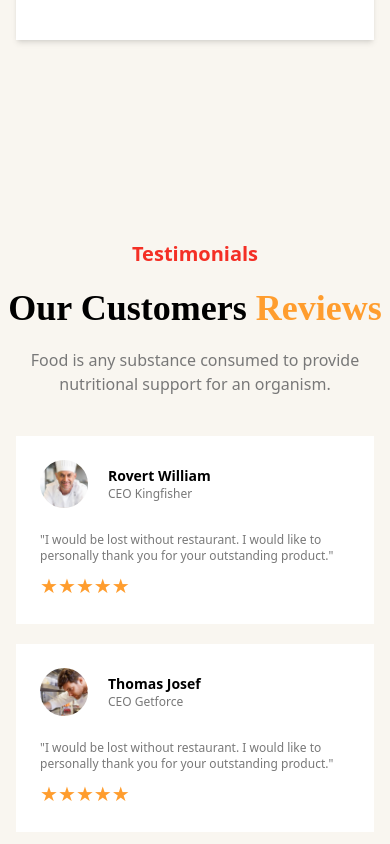
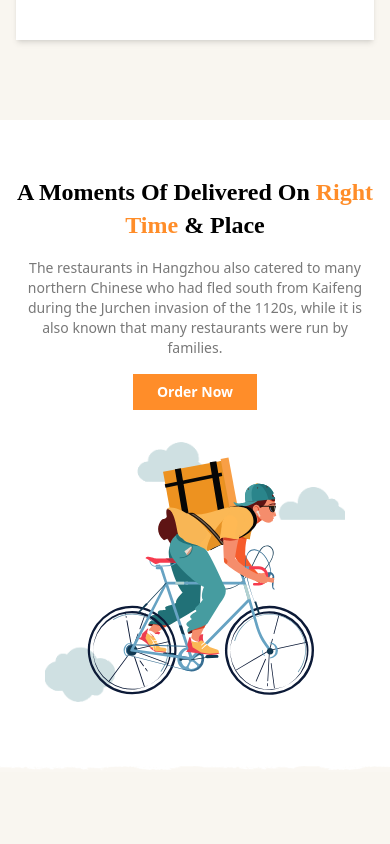
Before and after one commit to jobayer58/Foodie-Haven, a React (Vite) app: page / in a window 390 px wide. Shown: the part 5040-5884 px from the top of the page. Built offline with nearby package versions, Linux system fonts and the light colour scheme.

Commit message:
added delivered section with responsive

```diff
--- a/src/Components/Layout/MainLayout.jsx
+++ b/src/Components/Layout/MainLayout.jsx
@@ -5,6 +5,7 @@ import DiscountCafe from '../Pages/DiscountCafe';
 import DeliciousFood from '../Pages/DeliciousFood';
 import Testimonials from '../Pages/Testimonials';
 import Footer from '../Pages/Footer';
+import Delivered from '../Pages/Delivered';
 
 const MainLayout = () => {
     return (
@@ -13,6 +14,7 @@ const MainLayout = () => {
             <Banner></Banner>
             <DiscountCafe></DiscountCafe>
             <DeliciousFood></DeliciousFood>
+            <Delivered></Delivered>
             <Testimonials></Testimonials>
             <Footer></Footer>
 
--- /dev/null
+++ b/src/Components/Pages/Delivered.jsx
@@ -0,0 +1,49 @@
+import React from 'react';
+import deliveryBanner from '../../assets/images/delivery-banner-bg.png'
+import shape from '../../assets/images/shape-grey.png'
+import deliveryBoy from '../../assets/images/delivery-boy.svg'
+
+const Delivered = () => {
+    return (
+        <div>
+            <div className='max-w-7xl mx-auto flex flex-col space-y-8 md:space-y-0 md:gap-0 md:flex-row items-center justify-between py-14 md:py-24 lg:py-32 px-4 md:px-6 lg:px-0 '>
+                {/* text */}
+                <div className='space-y-4 md:space-y-5 text-center md:text-left'>
+                    <h1 className='text-2xl md:text-4xl lg:text-5xl font-bold style leading-snug'>
+                        A Moments Of Delivered <br className='hidden lg:block' />
+                        On  <span className='text-[#FF8D29]'><br className='hidden md:block lg:hidden' /> Right Time</span> & Place
+                    </h1>
+                    <p className='text-[#787878] text-sm md:text-base'>
+                        The restaurants in Hangzhou also catered to <br className='hidden md:block lg:hidden' /> many northern Chinese who had <br className='hidden lg:block' />
+                        fled south <br className='hidden md:block lg:hidden' /> from Kaifeng during the Jurchen invasion of <br className='hidden md:block lg:hidden' /> the 1120s, while it is <br className='hidden lg:block' />
+                        also known that many <br className='hidden md:block lg:hidden' /> restaurants were run by families.
+                    </p>
+                    <button className="btn relative inline-flex items-center justify-start overflow-hidden font-medium transition-all bg-[#FF8D29] group py-2 px-6 md:py-2.5 md:px-9 text-sm md:text-base">
+                        <span className="w-56 h-48 rounded bg-black absolute bottom-0 left-0 translate-x-full ease-out duration-500 transition-all translate-y-full mb-9 ml-9 group-hover:ml-0 group-hover:mb-32 group-hover:translate-x-0"></span>
+                        <span className="relative w-full text-left text-white transition-colors duration-300 ease-in-out group-hover:text-white font-semibold">Order Now</span>
+                    </button>
+                </div>
+
+                {/* img */}
+                <div className="relative inline-block group mb-2 lg:mb-0">
+                    {/* Delivery Banner */}
+                    <img
+                        src={deliveryBanner}
+                        className='w-[300px] h-[260px] md:w-[470px] md:h-[300px] lg:w-[570px] lg:h-[490px] object-cover mx-auto'
+                        alt="Delivery Banner"
+                    />
+
+                    {/* Delivery Boy - Positioned absolutely */}
+                    <img
+                        src={deliveryBoy}
+                        className='absolute bottom-0 -left-6 md:-left-10 lg:-left-14 w-[320px] md:w-[300px] lg:w-auto object-contain transition-transform duration-500 group-hover:scale-105'
+                        alt="Delivery Boy"
+                    />
+                </div>
+            </div>
+            <img src={shape} className='w-full' alt="" />
+        </div>
+    );
+};
+
+export default Delivered;
--- a/src/Components/Pages/Footer.jsx
+++ b/src/Components/Pages/Footer.jsx
@@ -21,9 +21,9 @@ const Footer = () => {
                     <Marquee
                         speed={80}
                         direction='right'
-                        pauseOnHover={true}
+                        pauseOnHover={false}
                         gradient={false}
-                        className="lg:top-[367px] md:top-[701px] top-[1132px] flex items-center"
+                        className="lg:top-[367px] md:top-[701px] top-[1130px] flex items-center"
                     >
                         <img
                             src={delivery}
```
